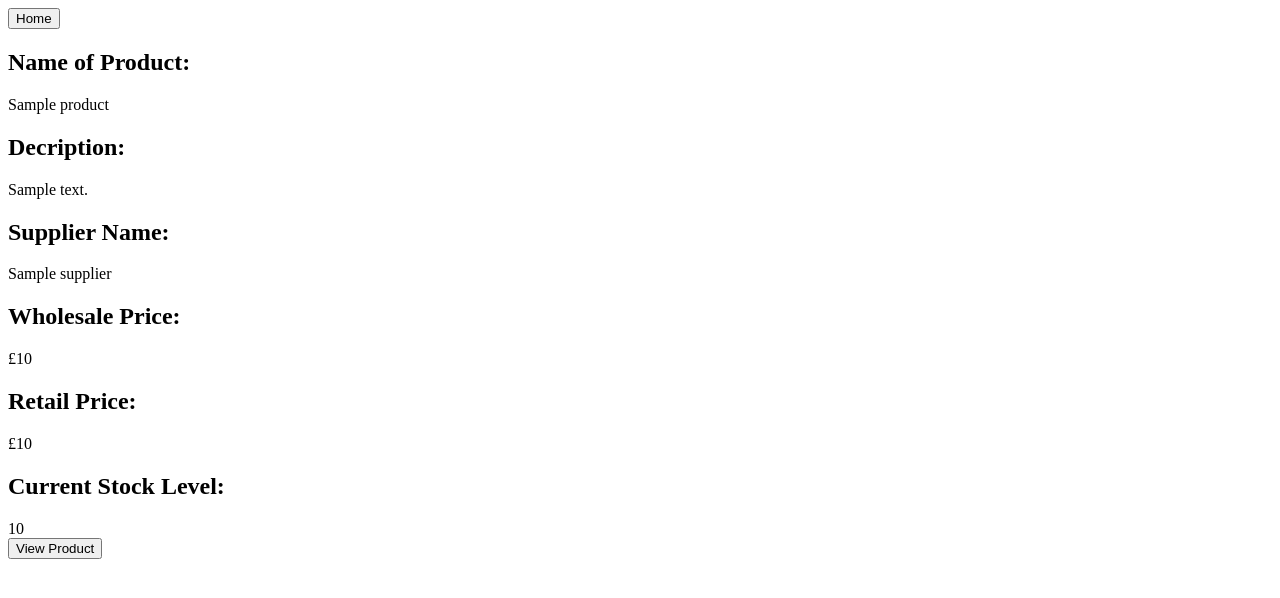
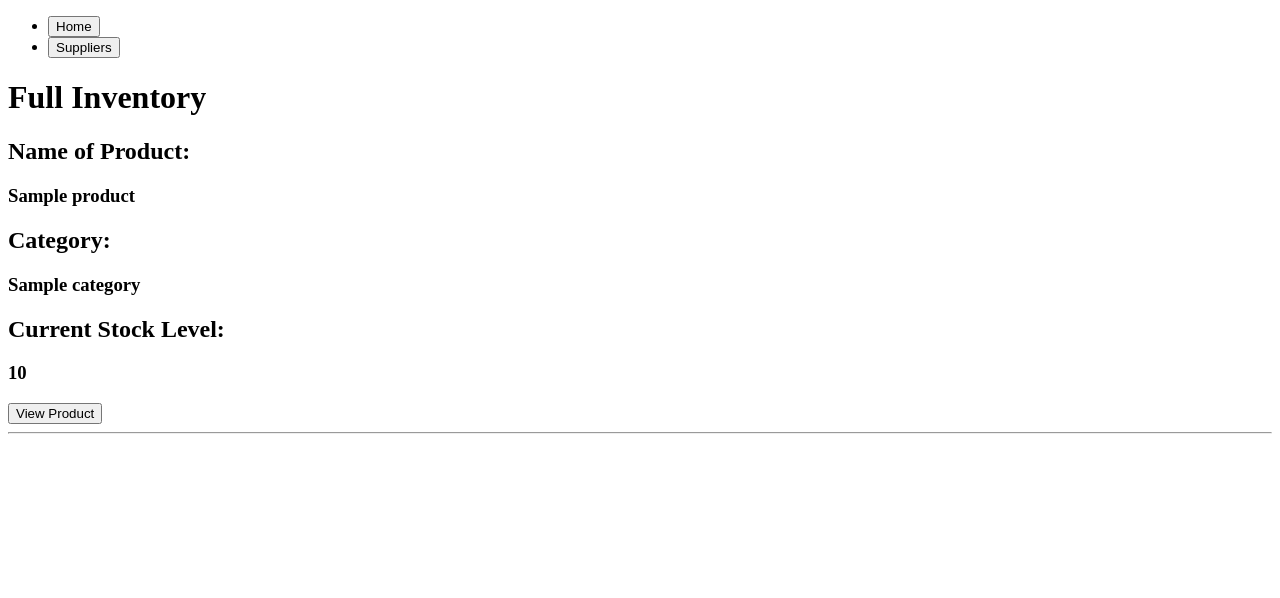
Before and after one commit to JamesSBeedle/Inn-Ventory-Alcohol-Inventory-Application, a Flask app: page /products in a window 1280 px wide. Shown: the top 598 px of the page. Run offline with Flask 2, Linux system fonts and the light colour scheme; a database or web service that is not in the repository returns one stand-in record (values such as "Sample title"); some libraries are stand-ins or nearby versions.

Commit message:
changed layout of products html files to give nav bar buttons appropriate to page.

```diff
--- a/db/inn_ventory.sql
+++ b/db/inn_ventory.sql
@@ -15,8 +15,8 @@ CREATE TABLE products (
     name VARCHAR(255),
     category VARCHAR(255),
     in_stock INT,
-    cost_price FLOAT,
-    sale_price FLOAT,
+    cost_price INT,
+    sale_price INT,
     description TEXT,
     supplier_id INT REFERENCES suppliers(id)
 );
--- a/templates/base.html
+++ b/templates/base.html
@@ -7,17 +7,12 @@
     <title>Inn-Ventory</title>
 </head>
 <body>
-    <header>
-        <section>
-            <a href="/"><button>Home</button></a>
-        </section>
 
-    </header>
-    <div class = "container">
+    <main class = "container">
         {% block content %}
 
         {% endblock  %}
-    </div>
+    </main>
 
 </body>
 </html>
--- a/templates/products/index.html
+++ b/templates/products/index.html
@@ -1,39 +1,35 @@
 {% extends 'base.html' %}
 {% block content %}
 
+<header>
+    <nav>
+        <ul>
+            <li> <a href="/"><button>Home</button></a></li>
+            <li><a href="/suppliers"><button>Suppliers</button></a></li>
+        </ul>
+    </nav>
+    <h1>Full Inventory</h1>
+</header>
 
 {% for product in inventory %}
     <article id="product-display">
         <div id="product-info">
             <section class="product-item">
                 <h2>Name of Product:</h2>
-                {{product.name}}
+                <h3>{{product.name}}</h3>
             </section>
             <section class="product-item">
-                <h2>Decription:</h2>
-                {{product.description}}
-            </section>
-            <section class="product-item">
-                <h2>Supplier Name:</h2>
-                {{product.supplier.name}}
-            </section>
-        </div>
-        <div id="product-maths">
-            <section class="product-item">
-                <h2>Wholesale Price:</h2>
-                <p>£{{product.cost_price}}</p>
-            </section>
-            <section class="product-item">
-                <h2>Retail Price:</h2>
-                <p>£{{product.sale_price}}</p>
+                <h2>Category:</h2>
+                <h3>{{product.category}}</h3>
             </section>
             <section class="product-item">
                 <h2>Current Stock Level:</h2>
-                {{product.in_stock}}
+                <h3>{{product.in_stock}}</h3>
             </section>
         </div>
         <a href="/products/{{product.id}}"><button>View Product</button></a>
     </article>
+    <hr>
 
 {% endfor %}
 
```
Also changed, not shown: templates/products/show.html (+14 -16 lines).
